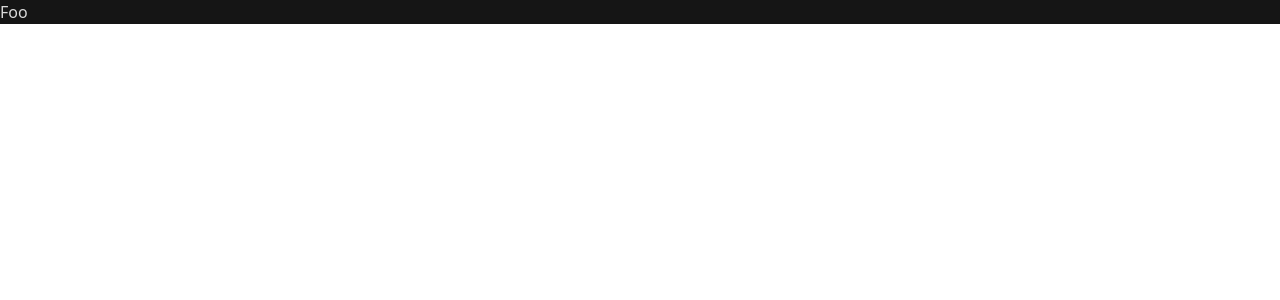
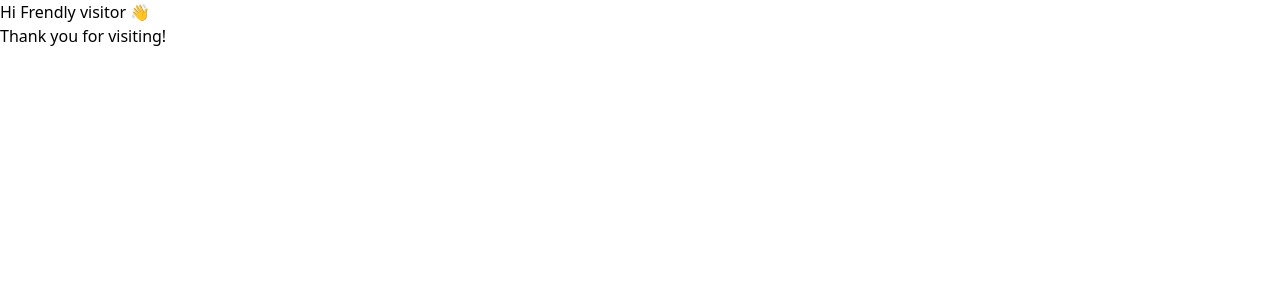
Before and after one commit to tdimnet/tdimnet.github.io, a React (Vite) app: page / in a window 1280 px wide. Shown: the top 300 px of the page. Built offline with nearby package versions, Linux system fonts and the light colour scheme.

Commit message:
Creating work structure

```diff
--- a/src/App.tsx
+++ b/src/App.tsx
@@ -1,12 +1,10 @@
 import React from "react";
 import ReactDOM from "react-dom/client";
 
+import Home from './pages/Home'
+
 function App() {
-  return (
-    <div className="bg-primay">
-      <h1 className="text-customGrey">Foo</h1>
-    </div>
-  )
+  return <Home />
 }
 
 const container = document.querySelector("#root");
--- /dev/null
+++ b/src/icons/Circle/index.tsx
@@ -0,0 +1,16 @@
+function Icon() {
+  return (
+    <svg xmlns="http://www.w3.org/2000/svg" width="129" height="129">
+      <circle
+        cx="830.5"
+        cy="585.5"
+        r="64"
+        fill="none"
+        stroke="#FFF"
+        transform="translate(-766 -521)"
+      />
+    </svg>
+  );
+}
+
+export default Icon;
--- /dev/null
+++ b/src/pages/Home/index.tsx
@@ -0,0 +1,10 @@
+function Page () {
+  return (
+    <div>
+      <h1>Hi Frendly visitor 👋</h1>
+      <h2>Thank you for visiting!</h2>
+    </div>
+  )
+}
+
+export default Page
```
Also changed, not shown: src/components/Heading/index.tsx (added).
